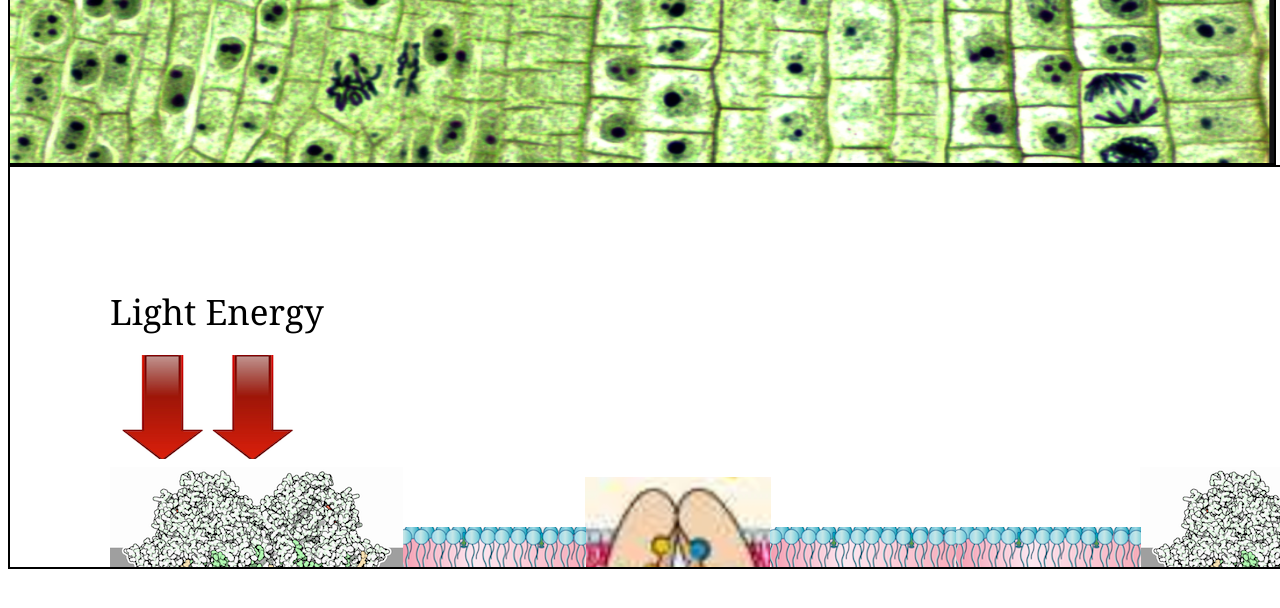
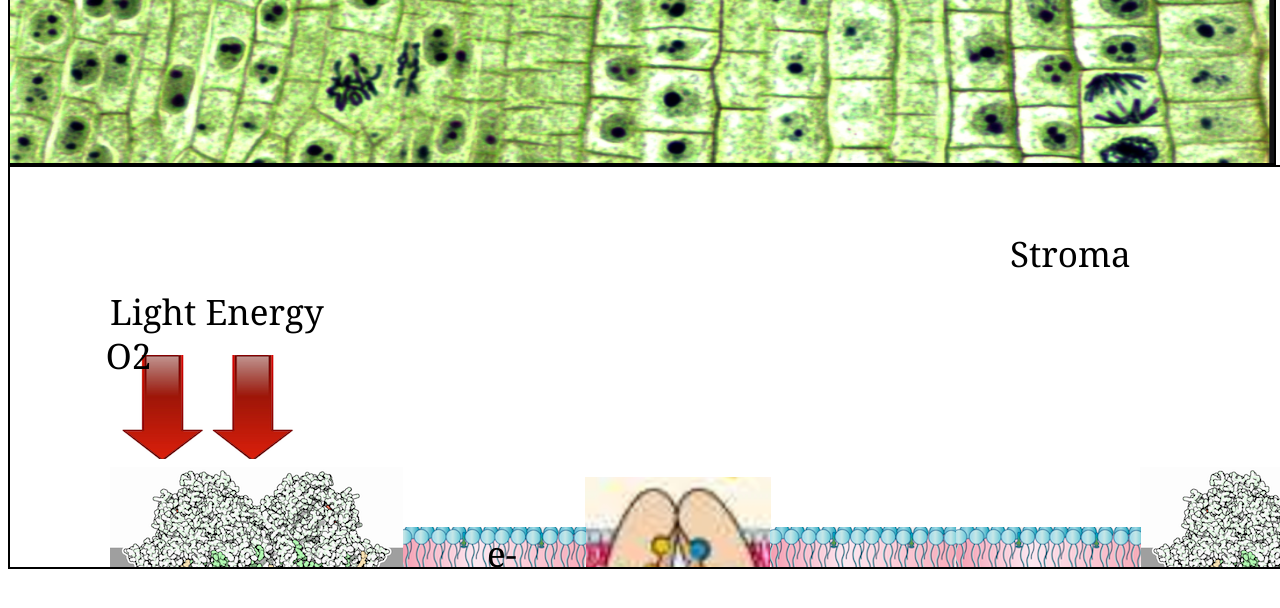
Before and after one commit to iansjlee/APBioForDummies, a website: page Photosynthesis.htm in a window 1280 px wide. Shown: the part 82-690 px from the top of the page. Drawn offline with Linux system fonts and the light colour scheme.

Commit message:
Photosynthesis animation finished

```diff
--- a/Photosynthesis.htm
+++ b/Photosynthesis.htm
@@ -128,12 +128,12 @@
 
 
         function init() {
-            photosystem.src = 'photosystem.png';
-            bilayer.src = 'bilayer.png';
-            light.src = 'light.png';
-            closed.src = 'closed.png';
-            open.src = 'open.png';
-            synthase.src = 'synthase.png'
+            photosystem.src = '/static/photosystem.png';
+            bilayer.src = '/static/bilayer.png';
+            light.src = '/static/light.png';
+            closed.src = '/static/closed.png';
+            open.src = '/static/open.png';
+            synthase.src = '/static/synthase.png'
             window.requestAnimationFrame(draw)
         }
 
@@ -159,7 +159,9 @@
         let lightcounter = 0;
         let pumpcounter = 0;
         let hcounter = 0;
-
+        let wcounter = 0;
+        let ecounter = 0;
+        let ncounter = 0;
 
 
         function draw() {
@@ -170,6 +172,38 @@
             ctx.globalCompositeOperation = 'destination-over';
             ctx.clearRect(0, 0, 1600, 400); // clear canvas
             ctx.font = "35px Georgia"
+
+
+
+            //water
+            if(wcounter < 725){
+                if(wcounter < 200){
+                ctx.fillText("H-O-H", 170, 600 - (wcounter))
+                }
+                if(wcounter > 200){
+                    ctx.fillText("e-", 180 + ((wcounter - 200) * 3), 400)
+                    ctx.fillText("O2", 170 - ((wcounter - 200) * .75), 400 - ((wcounter - 200) * 2))
+                    ctx.fillText("H+", 180 + ((wcounter - 200) * 1.5), 400 + ((wcounter - 200) * 2))
+                }
+                wcounter++
+                ncounter++
+            }else{
+                wcounter = 0;
+            }
+
+            //NADPH
+            if(ncounter > 425 && ncounter < 1000){
+                if(ncounter < 725){
+                ctx.fillText("NADP+", 1650, 0 + ((ncounter - 425) * 1.25))
+                }
+                if(ncounter > 725){
+                    ncounter++;
+                    ctx.fillText("NADPH", 1650, 400 - ((ncounter - 725) * 1.75))
+                }
+            }else{
+                ncounter = wcounter;
+            }
+
 
             //sunlight animation
             if (lightcounter < 50) {
@@ -200,6 +234,36 @@
             ctx.drawImage(photosystem, 1130, 300)
             ctx.fillText("Photosystem I", 1170, 500)
 
+            //hydrogen ions
+            if (hcounter < 300) {
+                ctx.fillText("H+", 650, 200 + (1.4 * hcounter));
+                if(hcounter < 220){
+                ctx.fillText("ADP + Pi", 1800, 30 + (1.2 * hcounter))
+                }
+                if(hcounter > 220){
+                    ctx.fillText("ATP", 1800, 300 - (hcounter - 220))
+                }
+                ctx.fillText("H+", 1830, 600 - (1.4 * hcounter));
+                hcounter++;
+            } else {
+                ctx.fillText("ATP", 1800, 300 - (hcounter - 220))
+                ctx.fillText("H+", 650 + (3 * (hcounter - 300)), 620);
+                ctx.fillText("H+", 1830 - (3 * (hcounter - 300)), 180);
+                hcounter++;
+                if (hcounter > 700) {
+                    hcounter = 0;
+                }
+            }
+
+            ctx.fillText("H+", 400, 600)
+            ctx.fillText("H+", 600, 700)
+            ctx.fillText("H+", 800, 600)
+            ctx.fillText("H+", 900, 700)
+            ctx.fillText("H+", 500, 700)
+            ctx.fillText("H+", 1000, 600)
+            ctx.fillText("H+", 1300, 600)
+            ctx.fillText("H+", 1500, 700)
+
             //hydrogen pump
             if(hcounter < 175){
                 ctx.drawImage(open, 575, 310)
@@ -209,26 +273,17 @@
 
             ctx.fillText("Hydrogen Pump", 560, 540)
 
-            //hydrogen ions
-            if (hcounter < 300) {
-                ctx.fillText("H+", 650, 200 + (1.4 * hcounter));
-                ctx.fillText("H+", 1830, 600 - (1.4 * hcounter));
-                hcounter++;
-            } else {
-                ctx.fillText("H+", 650 + (3 * (hcounter - 300)), 620);
-                ctx.fillText("H+", 1830 - (3 * (hcounter - 300)), 180);
-                hcounter++;
-                if (hcounter > 700) {
-                    hcounter = 0;
-                }
-            }
-
             //synthase
             ctx.drawImage(synthase, 1790, 310)
             ctx.fillText("ATP Synthase", 1750, 550)
 
-            //water
-            ctx.fillText("H-O-H", 150, 700)
+            //stroma
+            ctx.fillText("Stroma", 1000, 100)
+
+            //Thylakoid Interior
+            ctx.fillText("Thylakoid Interior", 1000, 700)
+
+
 
 
             window.requestAnimationFrame(draw);
```
Also changed, not shown: static/bilayer.png (renamed from bilayer.png), static/closed.png (renamed from closed.png), static/light.png (renamed from light.png), static/open.png (renamed from open.png), static/photosystem.png (renamed from photosystem.png), static/synthase.png (renamed from synthase.png).
